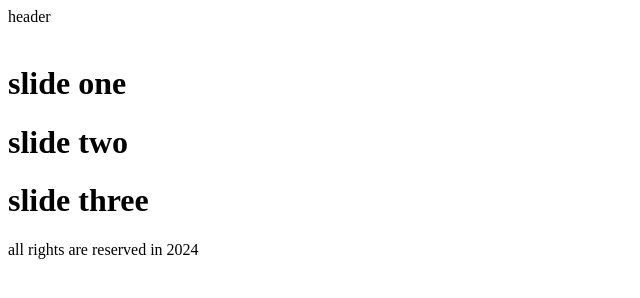
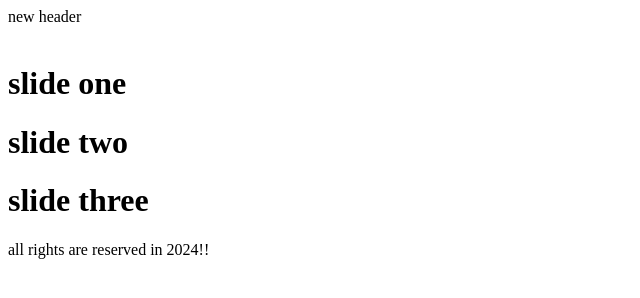
Before and after one commit to parvizsaeidi/git-project-one, a plain HTML site: page index.html in a window 1280 px wide. Shown: the full height of the page, 0-640 px from the left. Drawn offline with Linux system fonts and the light colour scheme.

Commit message:
some changes in main branch

```diff
--- a/index.html
+++ b/index.html
@@ -7,7 +7,7 @@
 </head>
 <body>
     <header>
-        header
+        new header
     </header>
     <div class="banner">
         <img src="banner.jpg" alt="">
@@ -18,7 +18,7 @@
         <h1>slide two</h1>
         <h1>slide three</h1>
         <footer>
-            all rights are reserved in 2024
+            all rights are reserved in 2024!!
         </footer>
         <script>src="script.js"</script>
 </body>
```
